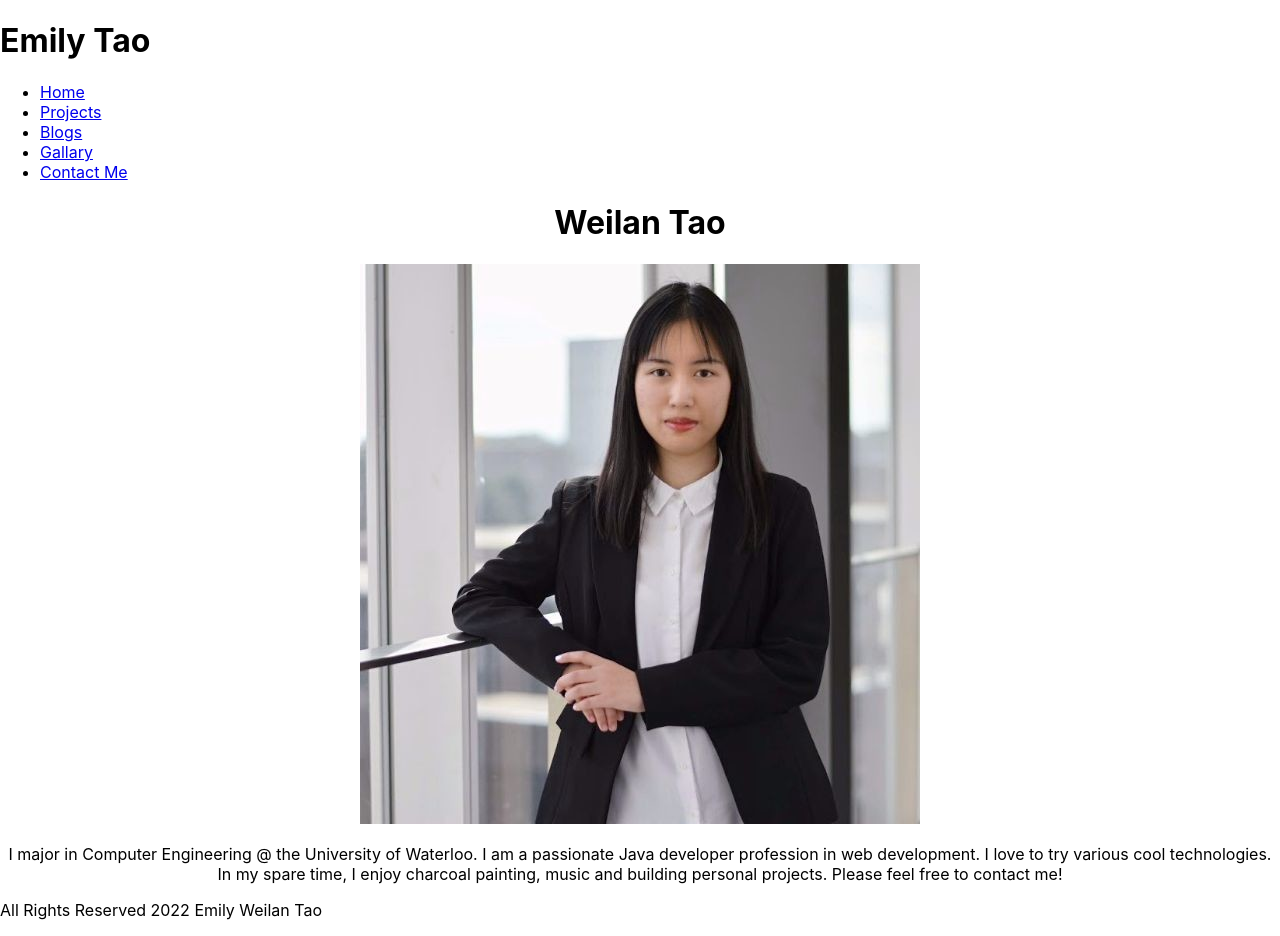
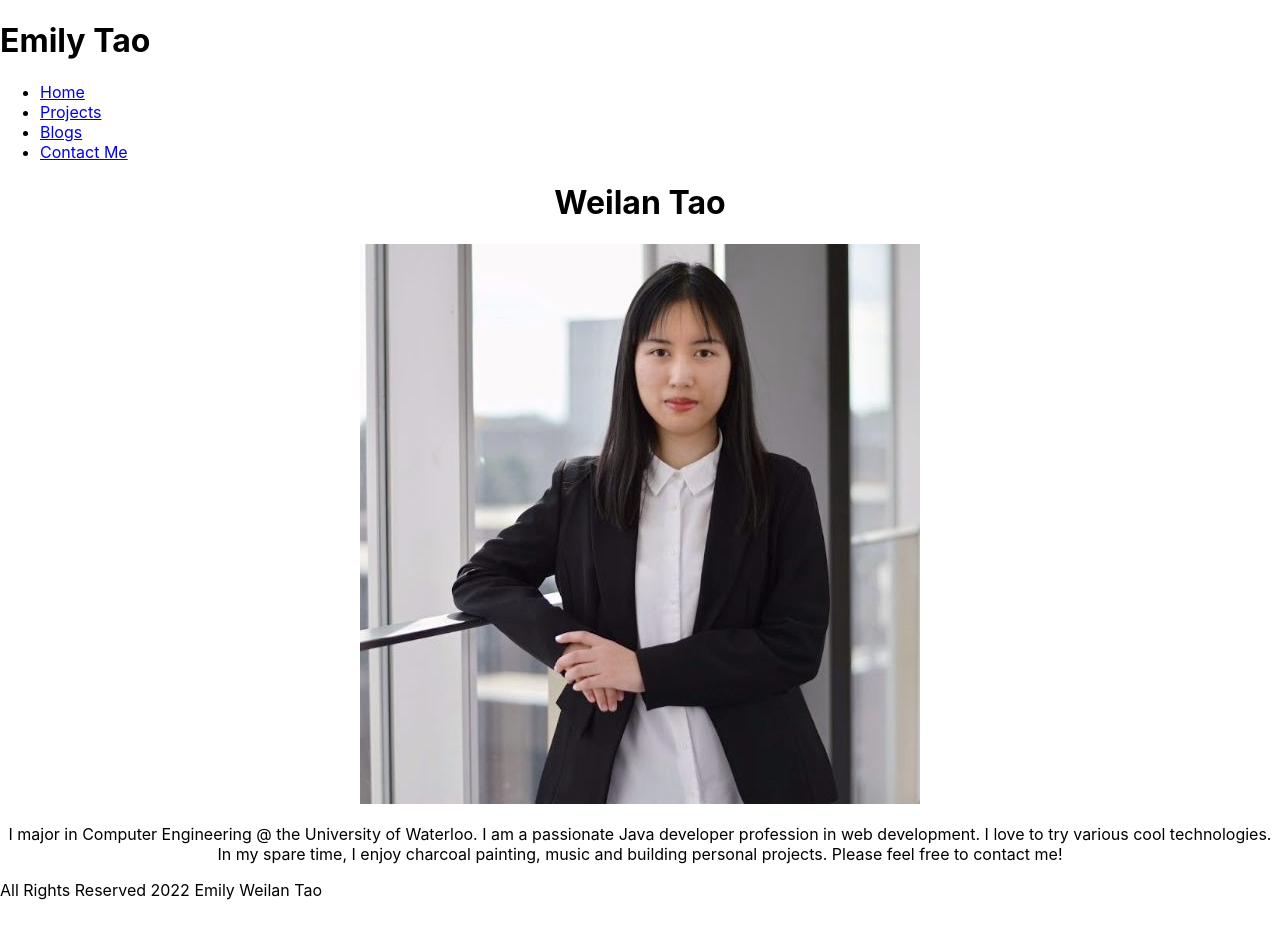
Before and after one commit to WeilanTao/EmilyProfileWebsite, a React (Create React App) app: page / in a window 1280 px wide. Built offline with nearby package versions, Linux system fonts and the light colour scheme.

Commit message:
no gallary anymore

```diff
--- a/src/App.js
+++ b/src/App.js
@@ -3,7 +3,6 @@ import "./App.css";
 import Home from "./components/home";
 import Projects from "./components/projects";
 import Blogs from "./components/blogs";
-import Gallary from "./components/gallary";
 import Contactme from "./components/contactme";
 import NotFound from "./components/404";
 import { Route, Routes, Navigate } from "react-router-dom";
@@ -21,7 +20,6 @@ function App() {
         <Routes>
           <Route path="/projects" element={<Projects />} />
           <Route path="/blogs" element={<Blogs />} />
-          <Route path="/gallary" element={<Gallary />} />
           <Route path="/contactme" element={<Contactme />} />
           <Route path="/not-found" element={<NotFound />} />
           <Route path="/" exact element={<Home />} />
--- a/src/components/gallary.jsx
+++ /dev/null
@@ -1,10 +0,0 @@
-import React, { Component } from "react";
-
-class Gallary extends Component {
-  state = {};
-  render() {
-    return <h1>Gallary</h1>;
-  }
-}
-
-export default Gallary;
--- a/src/components/navbar.jsx
+++ b/src/components/navbar.jsx
@@ -15,9 +15,6 @@ const NavBar = () => {
         <Link to="/blogs">Blogs</Link>
       </li>
       <li>
-        <Link to="/gallary">Gallary</Link>
-      </li>
-      <li>
         <Link to="/contactme">Contact Me</Link>
       </li>
     </ul>
```
